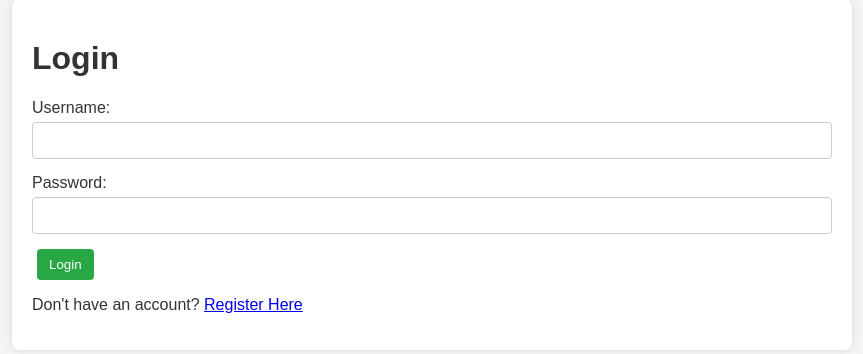
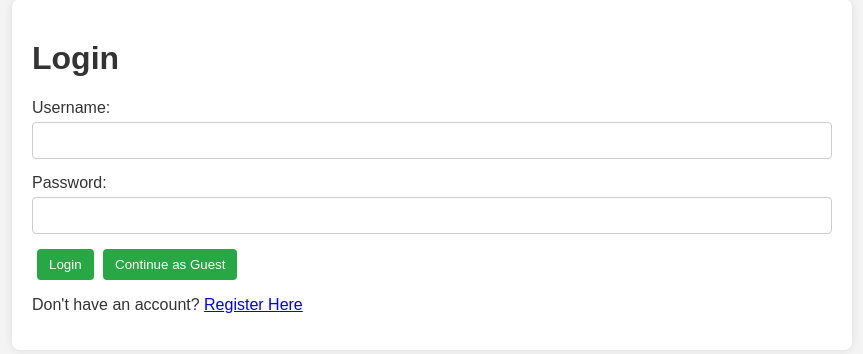
Before and after one commit to nadir-tabouni/Lumen, a Flask app: page /login in a window 1280 px wide. Shown: the part 89-443 px from the top of the page, without its empty margins (208-1071 px from the left). Run offline with Flask 3, Linux system fonts and the light colour scheme.

Commit message:
fix an issue that continue as guest is not showing up

```diff
--- a/templates/login.html
+++ b/templates/login.html
@@ -17,6 +17,7 @@
                 <input type="password" id="password" name="password" required class="form-control">
             </div>
             <button type="submit" class="button">Login</button>
+            <button type="submit" formaction="/login-guest" formmethod="post" class="button">Continue as Guest</button>
             <p>Don't have an account? <a href="/register">Register Here</a></p>
         </form>
     </div>
```
